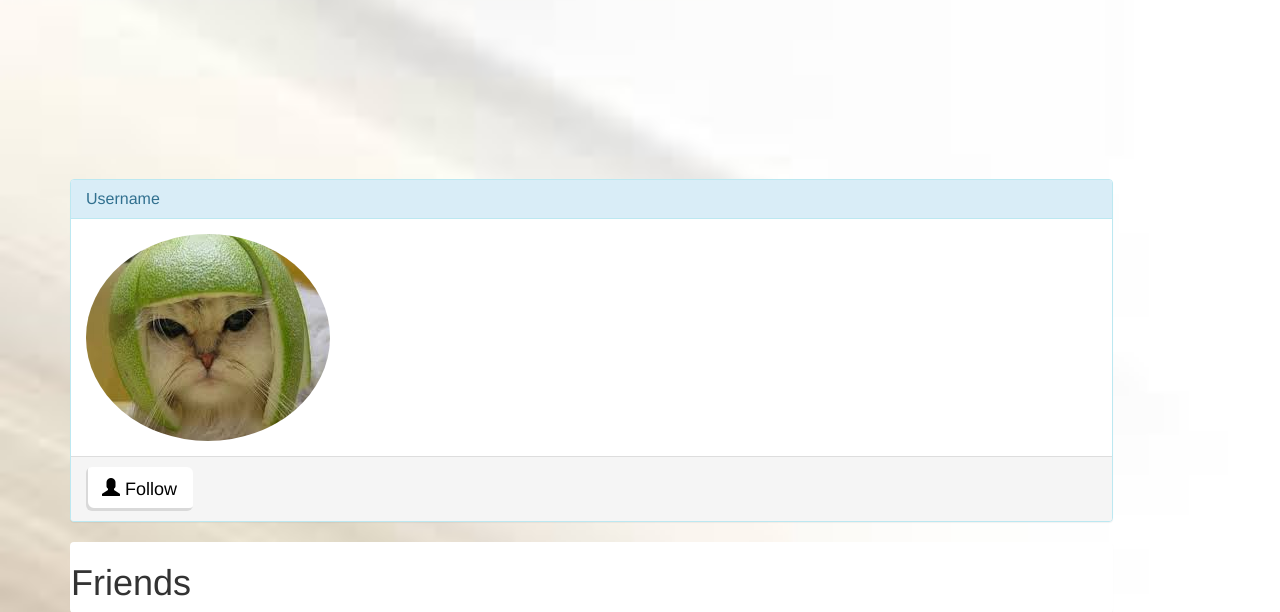
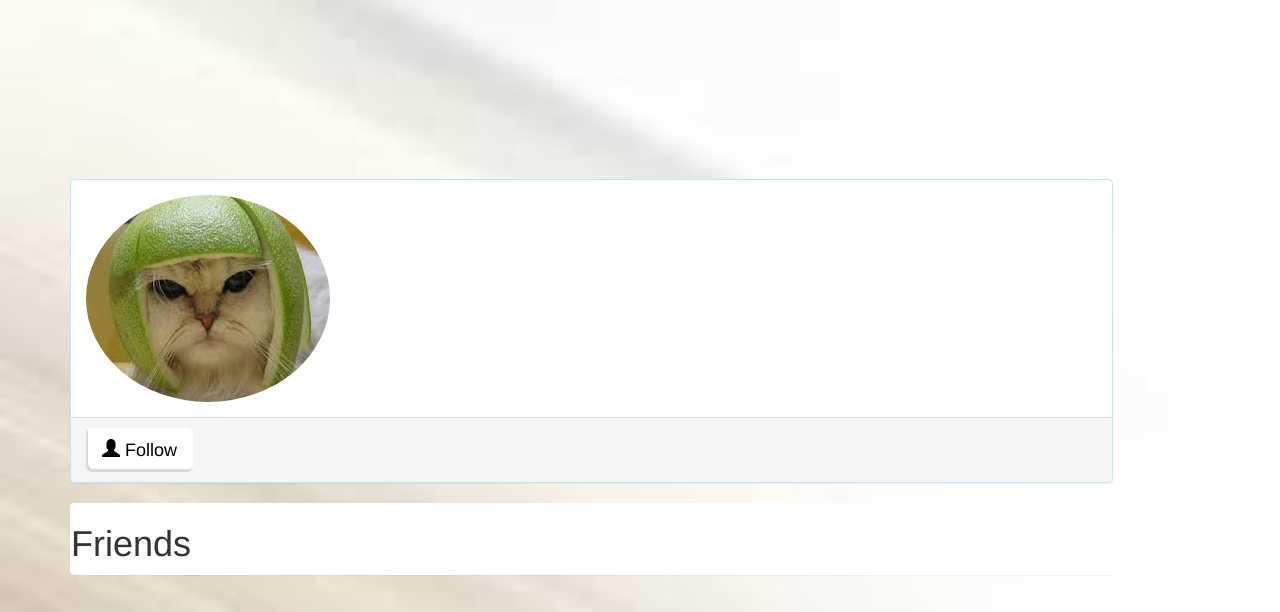
Before and after one commit to cntnboys/cmput410-project, a Django app: page /author/yourprofile in a window 1280 px wide. Shown: the part 81-693 px from the top of the page. Run offline with Django 3.2, Linux system fonts and the light colour scheme; tables that the repository leaves empty hold one stand-in row (values such as "Sample post"); some libraries are stand-ins or nearby versions.

Commit message:
profile updated

```diff
--- a/author/templates/profile.html
+++ b/author/templates/profile.html
@@ -56,9 +56,6 @@
     <div class="row">
         <div class="col-xs-10 col-sm-10 col-md-11 col-lg-11 col-xs-offset-0 col-sm-offset-0 col-md-offset-0 col-lg-offset-0 toppad">
           <div class="panel panel-info" >
-            <div class="panel-heading">
-              <h3 class="panel-title">Username</h3>
-            </div>
             <div class="panel-body">
               <div class="row">
                 <div class="col-md-3 col-lg-3 " align="center"> <img alt="User Pic" src="/static/images/cat.jpg" class="img-circle"> </div>
@@ -69,6 +66,13 @@
 
 
 			{% for link in items %}
+
+
+			<tr>
+                        <td>Username</td>
+                        <td>{{ link.username }}</td>
+                        </tr>
+
 
                         <tr>
                         <td>Fullname</td>
```
